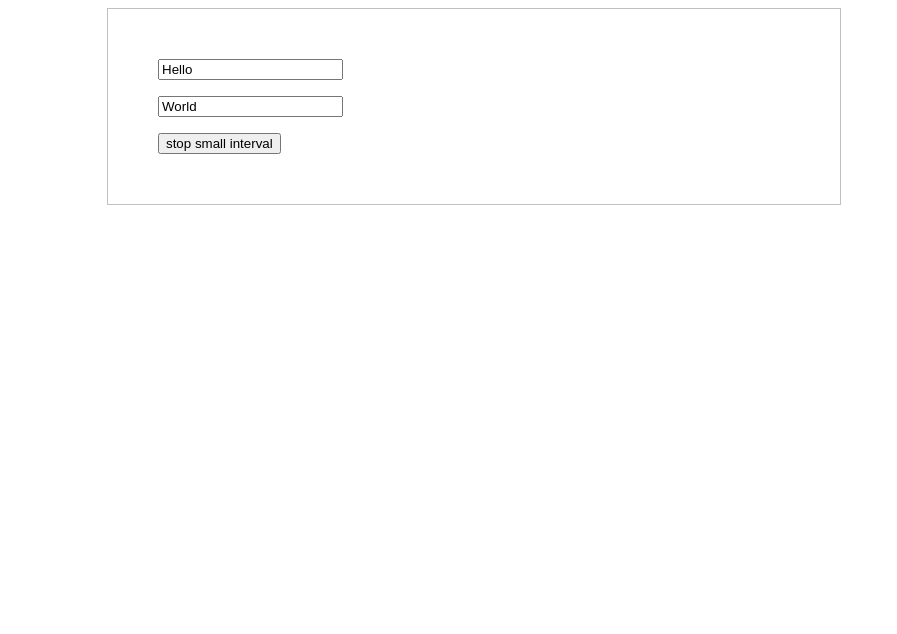
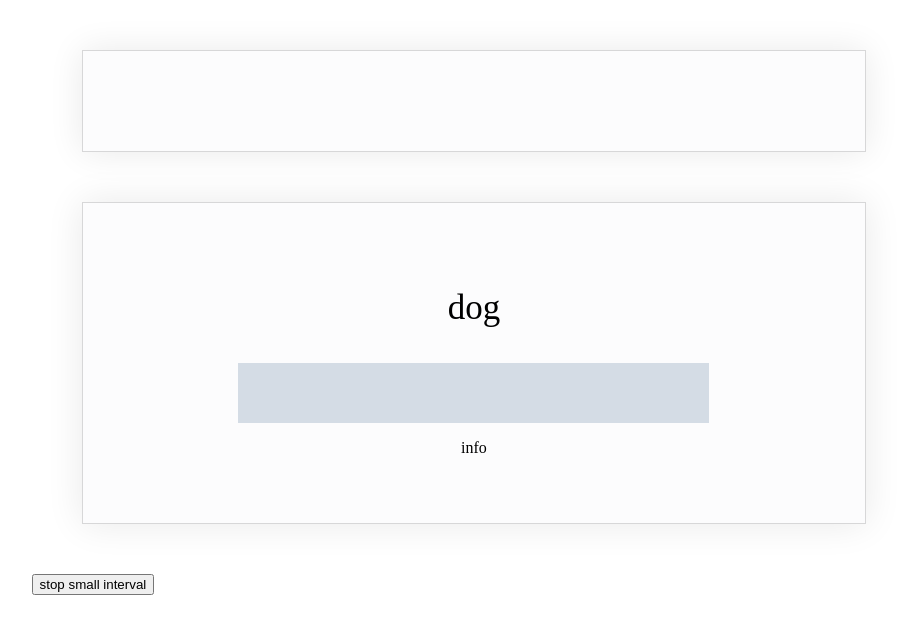
Before and after one commit to bartoszprojects/fastword, an Angular app: page / in a window 1280 px wide. Shown: the top 634 px of the page, without its empty margins (166-1063 px from the left). Built offline with nearby package versions, Linux system fonts and the light colour scheme.

Commit message:
small interval

```diff
--- a/src/app/app.component.html
+++ b/src/app/app.component.html
@@ -1,12 +1,19 @@
 
-<div style="max-width: 50%; margin: auto;padding:50px;border: 1px solid silver">
-  <input [value]="foo" (change)="changeFn($event)">
-  <p></p>
-  <input [ngModel]="bar" (ngModelChange)="modelChangeFn($event)">
-  <p></p>
+<div class="bl-container">
+  <div class="bl-word-panel">
 
-  {{ my_variable }}
+  </div>
+  <div class="bl-word-panel">
+    <div class="bl-word-panel-label bl-display-flex bl-display-flex-jcc">
+      <p class="bl-text-font-size-big">dog</p>
+    </div>
+    <div class="bl-word-panel-word bl-display-flex bl-display-flex-jcc">
+      <input class="bl-input bl-text-font-size-big bl-text-align-center" [ngModel]="current_word" (ngModelChange)="modelChangeFn($event)">
+    </div>
+    <div class="bl-word-panel-info bl-display-flex bl-display-flex-jcc">
+      <p>info</p>
+    </div>
+  </div>
 
   <button (click)="stopSmallInterval()">stop small interval</button>
-
 </div>
--- a/src/app/app.component.ts
+++ b/src/app/app.component.ts
@@ -16,6 +16,8 @@ export class AppComponent implements OnInit{
   small_interval: any;
   how_long: number = 5000;
   cycle_time_left: any;
+  current_word : string = '';
+  words : Array<any> = ['dog', 'cat', 'forest']
 
   my_variable: any;
   foo = 'Hello';
@@ -42,8 +44,6 @@ export class AppComponent implements OnInit{
       console.log(this.cycle_time_left)
       if (this.cycle_time_left == 0) {
         console.log('---------------------------------')
-
-
       }
     })
   }
@@ -51,7 +51,7 @@ export class AppComponent implements OnInit{
   stopSmallInterval() {
     this.small_interval.unsubscribe()
     this.main_interval.unsubscribe()
-    console.log(moment.duration(this.cycle_time_left).asSeconds())
+    console.log('it takes: ', moment.duration(this.cycle_time_left).asSeconds())
 
   }
 
@@ -59,7 +59,9 @@ export class AppComponent implements OnInit{
     console.log(e.target.value);
   }
   modelChangeFn(value: any) {
-    console.log(value);
+    if (value === 'dog') {
+      this.stopSmallInterval()
+    }
   }
 
 }
--- a/src/styles.sass
+++ b/src/styles.sass
@@ -1 +1,44 @@
 /* You can add global styles to this file, and also import other style files */
+
+.bl-container
+  max-width: 70%
+  margin: auto
+
+
+.bl-word-panel
+  box-shadow: 0px 0px 4px 0px
+  padding: 50px
+  border: 1px solid #91919157
+  background: #d9dbe317
+  -moz-box-shadow: 8px 8px 24px -14px rgba(110, 115, 165, 1)
+  box-shadow: 0px 0px 35px 0px rgb(14 14 14 / 9%)
+  margin: 50px
+
+.bl-padding-default
+  padding: 15px
+
+.bl-margin-default
+  margin: 15px
+
+.bl-display-flex
+  display: flex
+
+.bl-display-flex-jcc
+  justify-content: center
+
+.bl-margin-auto
+  margin: auto
+
+.bl-input
+  background: #d4dce5
+  border: 0
+  padding: 10px
+
+
+/* bl-styles - text */
+
+.bl-text-font-size-big
+  font-size: 35px
+
+.bl-text-align-center
+  text-align: center
```
